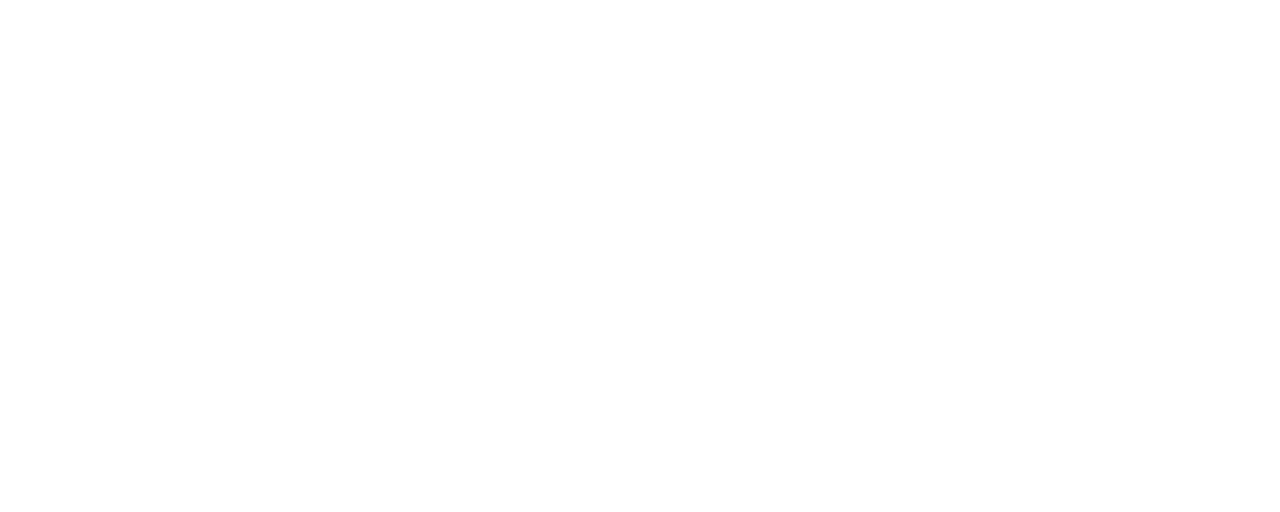
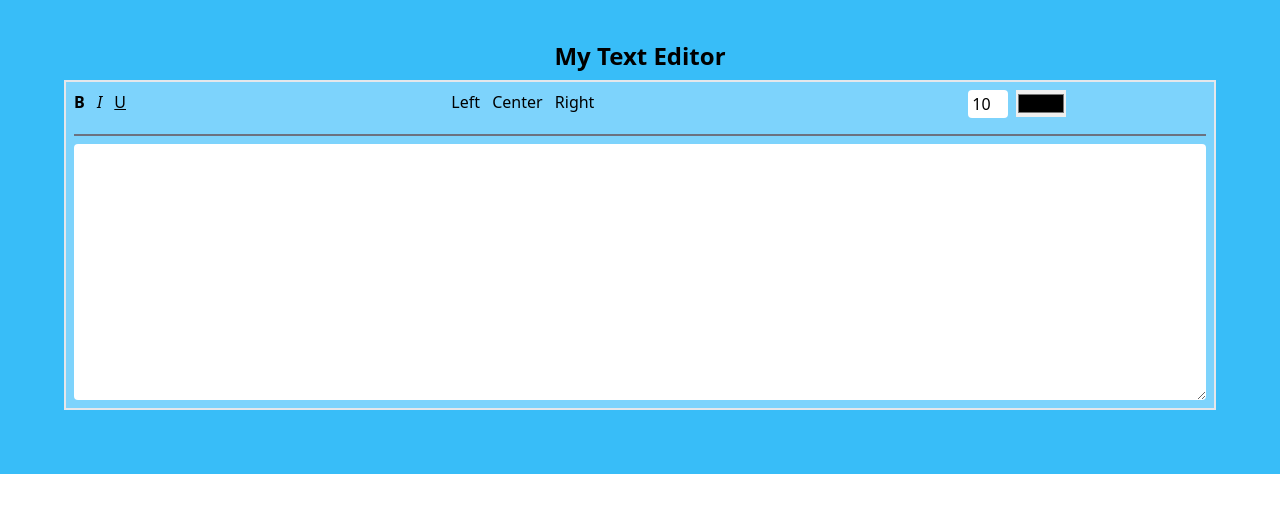
Before and after one commit to Nahiduzzamann/my-text-editor, a plain HTML site: page index.html in a window 1280 px wide. Drawn offline with nearby package versions, Linux system fonts and the light colour scheme.

Commit message:
editor ui done

```diff
--- a/index.html
+++ b/index.html
@@ -5,9 +5,34 @@
     <meta http-equiv="X-UA-Compatible" content="IE=edge">
     <meta name="viewport" content="width=device-width, initial-scale=1.0">
     <title>My Text Editor</title>
+    <script src="https://cdn.tailwindcss.com"></script>
 </head>
 <body>
-
+    <main class="container mx-auto bg-sky-400 pb-16">
+        <h1 class="text-2xl text-center font-bold pt-10 pb-2">My Text Editor</h1>
+        <div class="bg-sky-300 border-2 ml-16 mr-16 p-2">
+            <div class="grid grid-cols-3">
+                <div class="">
+                    <button id="bold" onclick="bold()" class="font-bold mr-2">B</button>
+                    <button id="italic" onclick="italic()" class="italic mr-2">I</button>
+                    <button id="underline" onclick="underline()" class="underline">U</button>
+                </div>
+                <div>
+                    <button id="left" onclick="left()" class="mr-2">Left</button>
+                    <button id="center" onclick="center()" class="mr-2">Center</button>
+                    <button id="right" onclick="right()" class="mr-2">Right</button>
+                </div>
+                <div class="flex justify-center">
+                    <input id="size" class="w-10 h-7 rounded mr-2 pl-1" value="10" type="number">
+                    <input type="color" name="" id="color">
+                </div>
+            </div>
+            <div class="h-0.5 bg-gray-500 mt-4 mb-2"></div>
+            <div class="flex justify-center">
+                <textarea class="p-2 rounded" name="" id="textArea" cols="200" rows="10"></textarea>
+            </div>
+        </div>
+    </main>
 
     <script src="editor.js"></script>
 </body>
```
